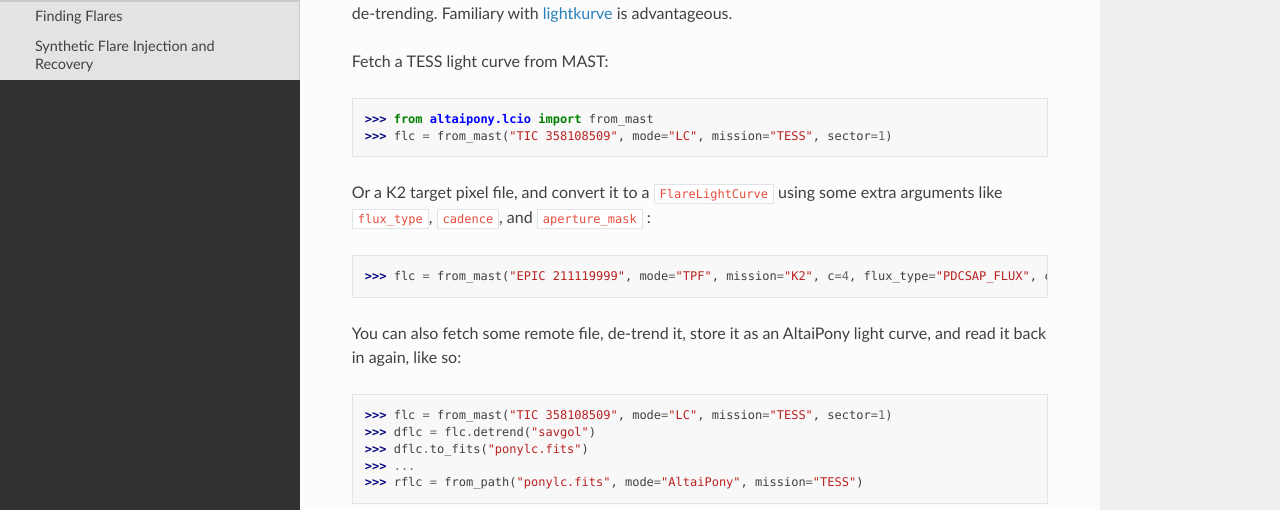
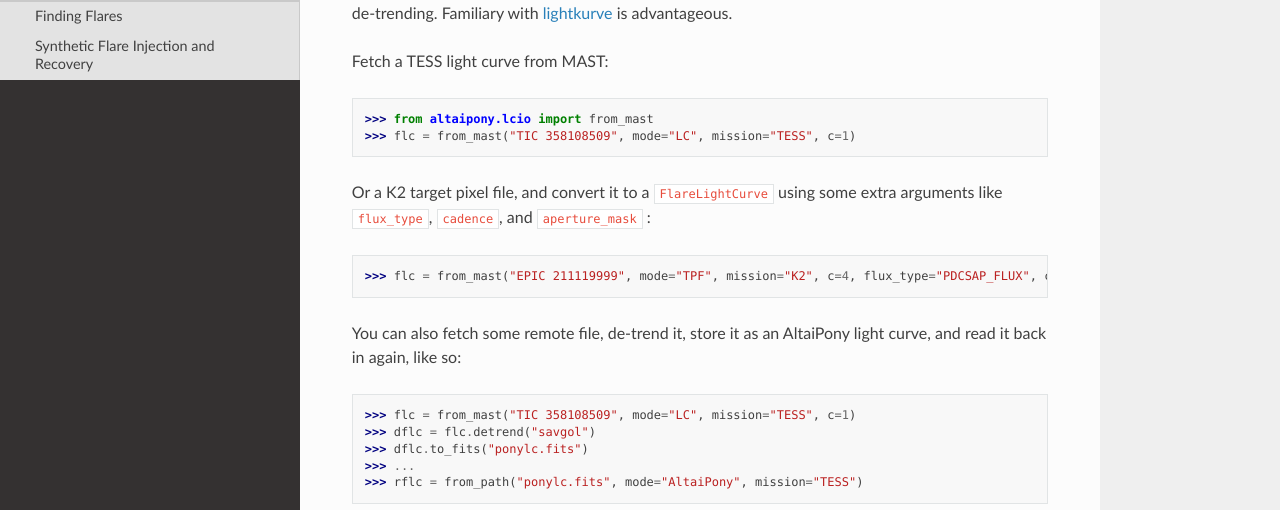
Before and after one commit to ekaterinailin/AltaiPony, a Sphinx documentation site: the page built from docs/source/api/lcio.rst, in a window 1280 px wide and 1073 px high. Shown: the part 256-766 px from the top of the window. Built offline with Sphinx 7.4.7 and the Read the Docs theme 2.0.0, drawn with Linux system fonts in a browser that asks for light colours.

```diff
--- a/docs/source/api/lcio.rst
+++ b/docs/source/api/lcio.rst
@@ -6,7 +6,7 @@ There are several ways to create a ``FlareLightCurve`` in **AltaiPony**. For a q
 Fetch a TESS light curve from MAST:
 
 >>> from altaipony.lcio import from_mast
->>> flc = from_mast("TIC 358108509", mode="LC", mission="TESS", sector=1)
+>>> flc = from_mast("TIC 358108509", mode="LC", mission="TESS", c=1)
 
 Or a K2 target pixel file, and convert it to a ``FlareLightCurve`` using some extra arguments like ``flux_type``, ``cadence``, and ``aperture_mask`` :
 
@@ -14,7 +14,7 @@ Or a K2 target pixel file, and convert it to a ``FlareLightCurve`` using some ex
 
 You can also fetch some remote file, de-trend it, store it as an AltaiPony light curve, and read it back in again, like so:
 
->>> flc = from_mast("TIC 358108509", mode="LC", mission="TESS", sector=1)
+>>> flc = from_mast("TIC 358108509", mode="LC", mission="TESS", c=1)
 >>> dflc = flc.detrend("savgol")
 >>> dflc.to_fits("ponylc.fits")
 >>> ...
```
Also changed, not shown: 1 other file.
